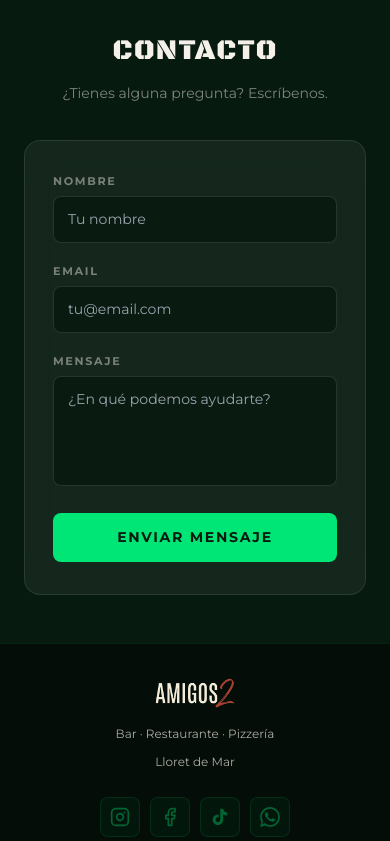
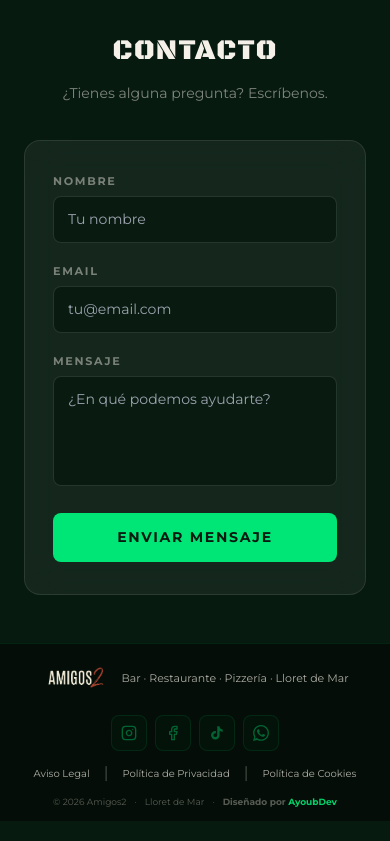
Before and after one commit to aybkh/amigos2, a React (Vite) app in the folder web/: page / in a window 390 px wide. Shown: the part 2049-2890 px from the top of the page. Built offline with nearby package versions, Linux system fonts and the light colour scheme; no server answers; the database is empty.

Commit message:
refactor(footer): rediseño horizontal FooterMobile + créditos en negrita
- FooterMobile reestructurado a 5 filas horizontales compactas (~200-240px)
- "Diseñado por AyoubDev" en negrita (footer móvil y desktop)
- CookieBanner: botón de preferencias reposicionado y reducido a 30x30

```diff
--- a/web/src/components/layout/FooterMobile.jsx
+++ b/web/src/components/layout/FooterMobile.jsx
@@ -1,17 +1,16 @@
-import { Link } from 'react-router-dom'
-import { Instagram, Facebook, Phone, Mail } from 'lucide-react'
+import { Instagram, Facebook } from 'lucide-react'
 import { useLanguage } from '../../hooks/useLanguage'
 import { useLegalModal } from '../../contexts/LegalModalContext'
 import { t } from '../../lib/i18n'
 import '../../styles/FooterMobile.css'
 
 const TikTokIcon = () => (
-  <svg viewBox="0 0 24 24" fill="currentColor" width="20" height="20" aria-hidden="true">
+  <svg viewBox="0 0 24 24" fill="currentColor" width="16" height="16" aria-hidden="true">
     <path d="M19.59 6.69a4.83 4.83 0 01-3.77-4.25V2h-3.45v13.67a2.89 2.89 0 01-2.88 2.5 2.89 2.89 0 01-2.89-2.89 2.89 2.89 0 012.89-2.89c.28 0 .54.04.79.1V9.01a6.33 6.33 0 00-.79-.05 6.34 6.34 0 00-6.34 6.34 6.34 6.34 0 006.34 6.34 6.34 6.34 0 006.33-6.34V8.69a8.18 8.18 0 004.78 1.52V6.75a4.85 4.85 0 01-1.01-.06z"/>
   </svg>
 )
 const WhatsAppIcon = () => (
-  <svg viewBox="0 0 24 24" fill="currentColor" width="20" height="20" aria-hidden="true">
+  <svg viewBox="0 0 24 24" fill="currentColor" width="16" height="16" aria-hidden="true">
     <path d="M.057 24l1.687-6.163a11.867 11.867 0 01-1.587-5.946C.16 5.335 5.495 0 12.05 0a11.82 11.82 0 018.413 3.488 11.82 11.82 0 013.48 8.414c-.003 6.557-5.338 11.892-11.893 11.892a11.9 11.9 0 01-5.688-1.448L.057 24zm6.597-3.807c1.676.995 3.276 1.591 5.392 1.592 5.448 0 9.886-4.434 9.889-9.885.002-5.462-4.415-9.89-9.881-9.892-5.452 0-9.887 4.434-9.889 9.884a9.86 9.86 0 001.519 5.276l-.99 3.617 3.96-1.592zm11.387-5.464c-.074-.124-.272-.198-.57-.347-.296-.149-1.758-.868-2.031-.967-.272-.099-.47-.149-.669.149-.198.297-.768.967-.941 1.165-.173.198-.347.223-.644.074-.297-.149-1.255-.462-2.39-1.475-.883-.788-1.48-1.761-1.653-2.059-.173-.297-.018-.458.13-.606.134-.133.297-.347.446-.521.151-.172.2-.296.3-.495.099-.198.05-.372-.025-.521-.075-.148-.669-1.611-.916-2.206-.242-.579-.487-.5-.669-.51-.173-.008-.371-.01-.57-.01a1.094 1.094 0 00-.792.372c-.272.297-1.04 1.016-1.04 2.479 0 1.463 1.065 2.876 1.213 3.074.149.198 2.095 3.2 5.076 4.487.709.306 1.263.489 1.694.626.712.226 1.36.194 1.872.118.571-.085 1.758-.719 2.006-1.413.248-.694.248-1.29.173-1.414z"/>
   </svg>
 )
@@ -50,28 +49,26 @@ export default function FooterMobile({ siteInfo }) {
   return (
     <footer className="footer-mobile">
       <div className="footer-mobile-container">
-        <img src="/amigos2-logo-2-1.png" alt="Amigos2" className="footer-mobile-logo" />
-        <p className="footer-mobile-tagline">{t(lang, 'ui.footer.tagline')}</p>
-        <p className="footer-mobile-location">Lloret de Mar</p>
 
-        <div className="footer-mobile-contact">
-          {phone && (
-            <a href={`tel:${phoneDigits}`}>
-              <Phone size={12} style={{ verticalAlign: 'middle', marginRight: 4 }} />
-              {phone}
-            </a>
-          )}
-          {email && (
-            <a href={`mailto:${email}`}>
-              <Mail size={12} style={{ verticalAlign: 'middle', marginRight: 4 }} />
-              {email}
-            </a>
-          )}
+        {/* Fila 1: Logo + tagline en línea */}
+        <div className="footer-mobile-row-1">
+          <img src="/amigos2-logo-2-1.png" alt="Amigos2" className="footer-mobile-logo" />
+          <span className="footer-mobile-tagline">
+            {t(lang, 'ui.footer.tagline')} · Lloret de Mar
+          </span>
         </div>
 
+        {/* Fila 2: Contacto en línea */}
+        <div className="footer-mobile-contact">
+          {phone && <a href={`tel:${phoneDigits}`}>{phone}</a>}
+          {phone && email && <span className="footer-mobile-separator">·</span>}
+          {email && <a href={`mailto:${email}`}>{email}</a>}
+        </div>
+
+        {/* Fila 3: Iconos sociales */}
         <div className="footer-mobile-socials">
-          <SocialBtn href={instagram} label="Instagram"><Instagram size={20} /></SocialBtn>
-          <SocialBtn href={facebook}  label="Facebook"><Facebook size={20} /></SocialBtn>
+          <SocialBtn href={instagram} label="Instagram"><Instagram size={16} /></SocialBtn>
+          <SocialBtn href={facebook}  label="Facebook"><Facebook size={16} /></SocialBtn>
           <SocialBtn href={null}      label="TikTok"><TikTokIcon /></SocialBtn>
           <SocialBtn
             href={phoneDigits ? `https://wa.me/${phoneDigits}` : null}
@@ -81,19 +78,30 @@ export default function FooterMobile({ siteInfo }) {
           </SocialBtn>
         </div>
 
+        {/* Fila 4: Legales en línea con separadores */}
         <div className="footer-mobile-legal">
-          {legalLinks.map(({ labelKey, modal }) => (
-            <button key={modal} type="button" onClick={() => openLegal(modal)}>
-              {t(lang, labelKey)}
-            </button>
+          {legalLinks.map(({ labelKey, modal }, i, arr) => (
+            <span key={modal} className="footer-mobile-legal-item">
+              <button type="button" onClick={() => openLegal(modal)}>
+                {t(lang, labelKey)}
+              </button>
+              {i < arr.length - 1 && <span className="footer-mobile-separator">|</span>}
+            </span>
           ))}
         </div>
 
-        <p className="footer-mobile-copyright">© 2026 Amigos2 · Lloret de Mar</p>
-        <p className="footer-mobile-credits">
-          {t(lang, 'ui.footer.designed_by')}{' '}
-          <a href="https://ayoubjerari.com" target="_blank" rel="noreferrer">AyoubDev</a>
-        </p>
+        {/* Fila 5: Copyright en línea */}
+        <div className="footer-mobile-bottom">
+          <span>© 2026 Amigos2</span>
+          <span className="footer-mobile-separator">·</span>
+          <span>Lloret de Mar</span>
+          <span className="footer-mobile-separator">·</span>
+          <span className="footer-mobile-credits">
+            {t(lang, 'ui.footer.designed_by')}{' '}
+            <a href="https://ayoubjerari.com" target="_blank" rel="noopener noreferrer">AyoubDev</a>
+          </span>
+        </div>
+
       </div>
     </footer>
   )
--- a/web/src/components/ui/CookieBanner.jsx
+++ b/web/src/components/ui/CookieBanner.jsx
@@ -123,8 +123,8 @@ export default function CookieBanner() {
           title={t(lang, 'ui.cookies.prefs')}
           aria-label={t(lang, 'ui.cookies.prefs')}
           style={{
-            position: 'fixed', bottom: 16, left: 16,
-            width: 36, height: 36,
+            position: 'fixed', bottom: 5, left: 7,
+            width: 30, height: 30,
             borderRadius: '50%',
             background: 'rgba(0,230,118,0.08)',
             border: '1px solid rgba(0,230,118,0.30)',
--- a/web/src/styles/FooterDesktop.css
+++ b/web/src/styles/FooterDesktop.css
@@ -163,6 +163,7 @@
   margin: 0;
   font-family: 'Montserrat', sans-serif;
   font-size: 11px;
+  font-weight: 700;
   color: rgba(245, 240, 232, 0.35);
 }
 .footer-desktop-credits a {
--- a/web/src/styles/FooterMobile.css
+++ b/web/src/styles/FooterMobile.css
@@ -1,72 +1,85 @@
 /* ============================================
-   FooterMobile · estilos aislados (<768px)
-   Versión compacta — ~40% menos altura
+   FooterMobile · Diseño Horizontal Compacto (<768px)
    ============================================ */
 .footer-mobile {
   background: #040d07;
   border-top: 1px solid rgba(0, 230, 118, 0.10);
-  padding: 24px 20px 12px;
+  padding: 16px 20px 12px;
 }
 
 .footer-mobile-container {
   display: flex;
   flex-direction: column;
   align-items: center;
-  gap: 12px;
+  gap: 10px;
   text-align: center;
   max-width: 400px;
   margin: 0 auto;
 }
 
-.footer-mobile-logo {
-  width: 100px;
-  height: auto;
-  margin-bottom: -4px;
+/* Separador visual reutilizable */
+.footer-mobile-separator {
+  color: rgba(245, 240, 232, 0.30);
+  margin: 0 2px;
 }
 
-.footer-mobile-tagline,
-.footer-mobile-location {
-  margin: 0;
+/* Fila 1: Logo + tagline horizontal */
+.footer-mobile-row-1 {
+  display: flex;
+  align-items: center;
+  gap: 10px;
+  flex-wrap: wrap;
+  justify-content: center;
+}
+
+.footer-mobile-logo {
+  width: 70px;
+  height: auto;
+}
+
+.footer-mobile-tagline {
   font-family: 'Montserrat', sans-serif;
-  font-size: 12px;
+  font-size: 11px;
   line-height: 1.3;
   color: rgba(245, 240, 232, 0.70);
 }
 
+/* Fila 2: Contacto horizontal */
 .footer-mobile-contact {
-  margin: 0;
+  display: flex;
+  align-items: center;
+  gap: 6px;
+  flex-wrap: wrap;
+  justify-content: center;
   font-family: 'Montserrat', sans-serif;
-  font-size: 11px;
-  line-height: 1.4;
+  font-size: 10px;
   color: rgba(245, 240, 232, 0.60);
-  display: flex;
-  flex-direction: column;
-  gap: 4px;
 }
 
 .footer-mobile-contact a {
-  color: rgba(245, 240, 232, 0.75);
+  color: rgba(245, 240, 232, 0.70);
   text-decoration: none;
   transition: color 0.2s ease;
 }
 .footer-mobile-contact a:hover { color: var(--color-neon); }
 
-/* Iconos sociales — 40×40 (sigue siendo área táctil aceptable) */
+/* Fila 3: Iconos sociales en línea */
 .footer-mobile-socials {
   display: flex;
-  gap: 10px;
-  margin-top: 4px;
+  gap: 8px;
+  align-items: center;
+  justify-content: center;
 }
 
 .footer-mobile-socials a,
 .footer-mobile-socials .footer-mobile-social-disabled {
-  width: 40px;
-  height: 40px;
+  width: 36px;
+  height: 36px;
   display: inline-flex;
   align-items: center;
   justify-content: center;
-  background: rgba(0, 230, 118, 0.10);
-  border: 1px solid rgba(0, 230, 118, 0.30);
+  background: rgba(0, 230, 118, 0.08);
+  border: 1px solid rgba(0, 230, 118, 0.25);
   border-radius: 8px;
   color: var(--color-neon);
   text-decoration: none;
@@ -74,7 +87,7 @@
 }
 
 .footer-mobile-socials a:hover {
-  background: rgba(0, 230, 118, 0.20);
+  background: rgba(0, 230, 118, 0.15);
   border-color: var(--color-neon);
   transform: translateY(-2px);
 }
@@ -84,46 +97,51 @@
   cursor: default;
 }
 
-/* Legales — botones verticales compactos (modales, no rutas) */
+/* Fila 4: Legales horizontal con separadores */
 .footer-mobile-legal {
   display: flex;
-  flex-direction: column;
-  gap: 2px;
-  margin-top: 4px;
+  align-items: center;
+  gap: 6px;
+  flex-wrap: wrap;
+  justify-content: center;
+}
+
+.footer-mobile-legal-item {
+  display: inline-flex;
+  align-items: center;
+  gap: 6px;
 }
 
 .footer-mobile-legal button {
   background: none;
   border: none;
   cursor: pointer;
-  padding: 4px 8px;
+  padding: 4px 6px;
   font-family: 'Montserrat', sans-serif;
-  font-size: 12px;
+  font-size: 10px;
   color: rgba(245, 240, 232, 0.70);
-  border-radius: 4px;
-  transition: color 0.2s ease, background 0.2s ease;
+  transition: color 0.2s ease;
 }
-.footer-mobile-legal button:hover {
-  color: var(--color-neon);
-  background: rgba(0, 230, 118, 0.10);
-}
+.footer-mobile-legal button:hover { color: var(--color-neon); }
 
-.footer-mobile-copyright {
-  margin: 4px 0 0;
-  font-family: 'Montserrat', sans-serif;
-  font-size: 11px;
-  color: rgba(245, 240, 232, 0.55);
-}
-
-.footer-mobile-credits {
-  margin: 0;
+/* Fila 5: Copyright horizontal */
+.footer-mobile-bottom {
+  display: flex;
+  align-items: center;
+  gap: 6px;
+  flex-wrap: wrap;
+  justify-content: center;
   font-family: 'Montserrat', sans-serif;
   font-size: 9px;
   color: rgba(245, 240, 232, 0.35);
 }
-.footer-mobile-credits a {
+
+.footer-mobile-credits { font-weight: 700; }
+
+.footer-mobile-bottom a {
   color: var(--color-neon);
+  opacity: 0.90;
   text-decoration: none;
-  opacity: 0.85;
+  transition: opacity 0.2s ease;
 }
-.footer-mobile-credits a:hover { opacity: 1; }
+.footer-mobile-bottom a:hover { opacity: 1; }
```
Also changed, not shown: 1 other file (tests, documents, lock files or other folders).
